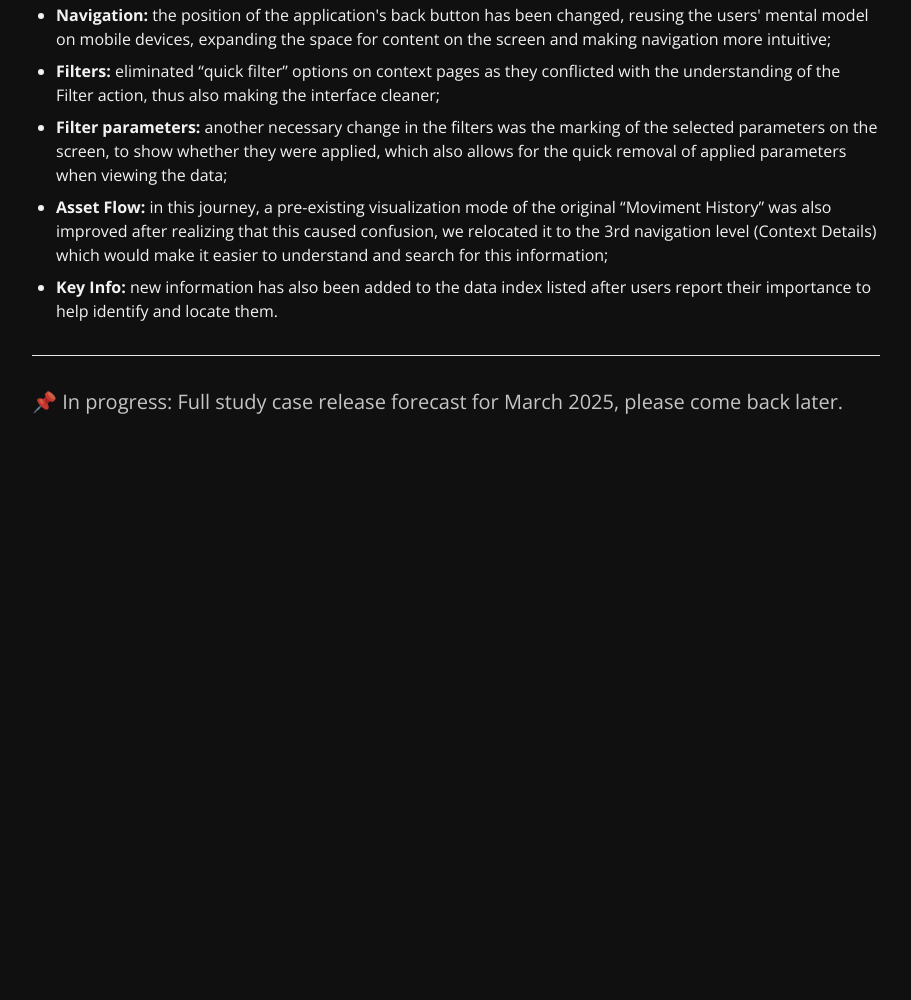
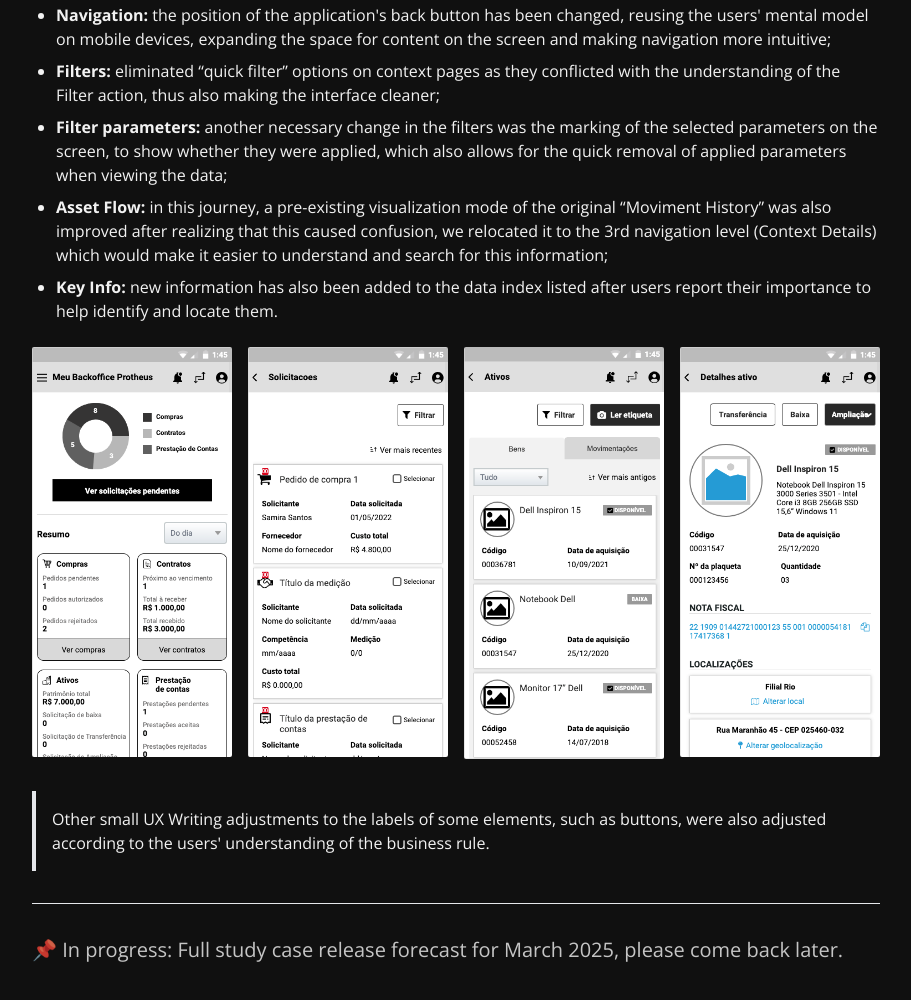
Before and after one commit to mateusjmaf/design, an Astro site: page /design/projects/super-app in a window 1280 px wide. Shown: the part 5665-6665 px from the top of the page, without its empty margins (184-1095 px from the left). Before the commit the page ends 6177 px from the top, so only its background shows below. Built offline with nearby package versions, Linux system fonts and the light colour scheme; Astro itself is replaced by a stand-in of ours.

Commit message:
update super app case study approach section

```diff
--- a/src/pages/projects/super-app.astro
+++ b/src/pages/projects/super-app.astro
@@ -222,6 +222,34 @@ import '../../styles/general.css';
           <li class="mb-2"><span class="font-bold">Key Info:</span> new information has also been added to the data index listed after users
             report their importance to help identify and locate them.</li>
         </ul>
+        <div class="mb-8 grid md:grid-cols-4 lg:grid-cols-4 gap-4">
+          <img
+            src="/design/projects/super-app/prototype-mid-fidelity-home.png"
+            alt="TO DO ! TO DO ! TO DO ! TO DO !"
+            class="w-full rounded-sm"
+          />
+          <img
+            src="/design/projects/super-app/prototype-mid-fidelity-requests.png"
+            alt="TO DO ! TO DO ! TO DO ! TO DO !"
+            class="w-full rounded-sm"
+          />
+          <img
+            src="/design/projects/super-app/prototype-mid-fidelity-assets.png"
+            alt="TO DO ! TO DO ! TO DO ! TO DO !"
+            class="w-full rounded-sm"
+          />
+          <img
+            src="/design/projects/super-app/prototype-mid-fidelity-assets-detail.png"
+            alt="TO DO ! TO DO ! TO DO ! TO DO !"
+            class="w-full rounded-sm"
+          />
+        </div>
+        <blockquote class="p-4 mb-4 border-s-4 dark:border-gray-500 dark:bg-gray-800">
+          <p>
+            Other small UX Writing adjustments to the labels of some elements, such as buttons, were also adjusted according to the users'
+            understanding of the business rule.
+          </p>
+        </blockquote>
 
       </div>
 
```
Also changed, not shown: public/projects/super-app/prototype-mid-fidelity-assets-detail.png (added), public/projects/super-app/prototype-mid-fidelity-assets.png (added), public/projects/super-app/prototype-mid-fidelity-home.png (added), public/projects/super-app/prototype-mid-fidelity-requests.png (added).
